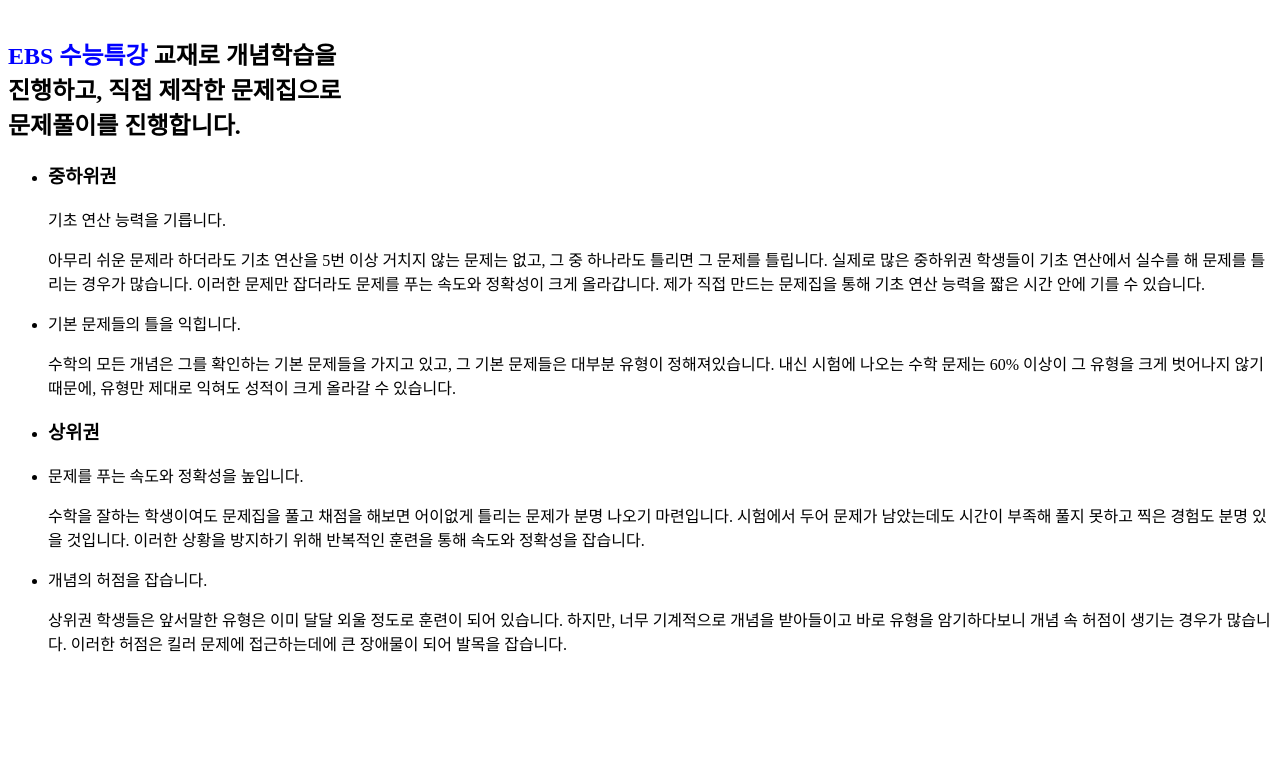
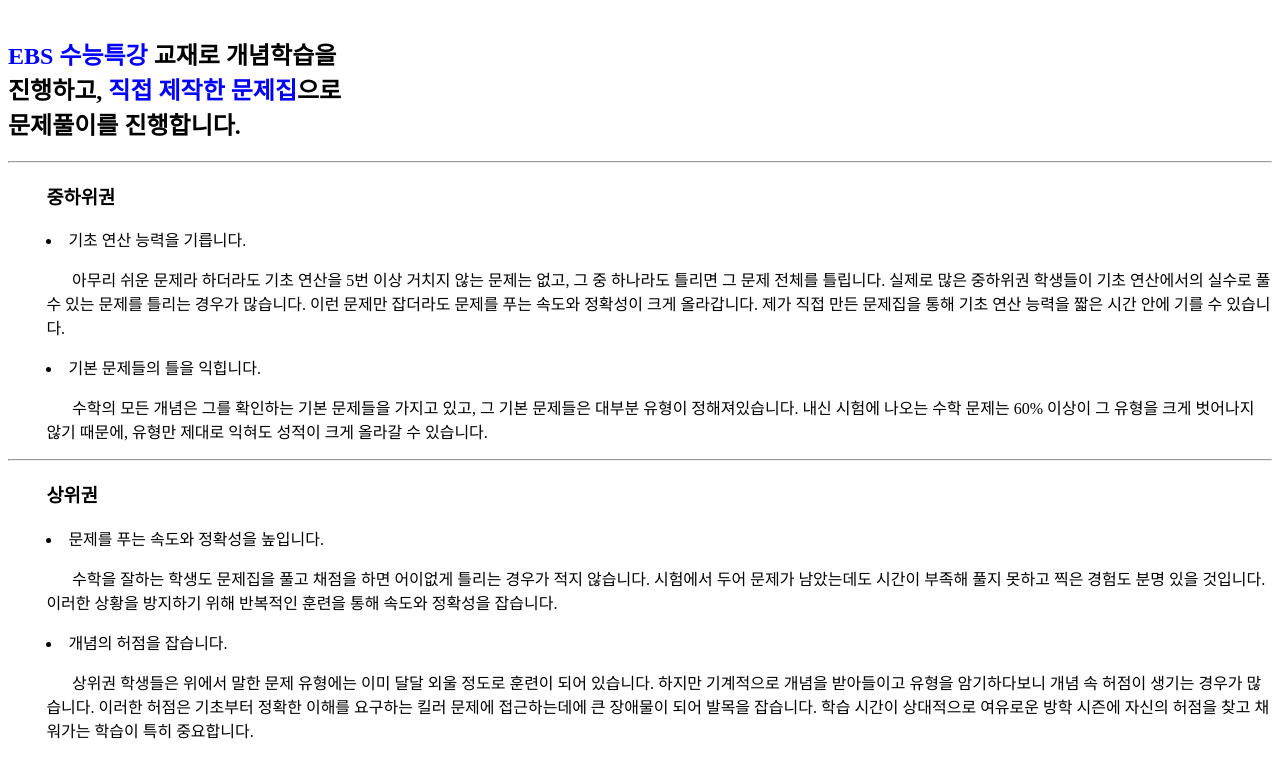
Before and after one commit to tngusrk/winter-school, a plain HTML site: page 수업내용.html in a window 1280 px wide. Drawn offline with Linux system fonts and the light colour scheme; a web font is replaced by a local one.

Commit message:
1.0.1
내용 추가 및 레이아웃 변경

```diff
--- a/수업내용.html
+++ b/수업내용.html
@@ -15,18 +15,18 @@
     </head>
     <body>
         <div style="height:1vh;"></div>
-        <h2 class="important"><span style="color:blue">EBS 수능특강</span> 교재로 개념학습을 <br>진행하고, 직접 제작한 문제집으로 <br>문제풀이를 진행합니다.</h2>
-        <ul>
-            <li class="important1"><h3>중하위권</h3></li>
-                <span>기초 연산 능력을 기릅니다.</span>
-                    <p>아무리 쉬운 문제라 하더라도 기초 연산을 5번 이상 거치지 않는 문제는 없고, 그 중 하나라도 틀리면 그 문제를 틀립니다. 실제로 많은 중하위권 학생들이 기초 연산에서 실수를 해 문제를 틀리는 경우가 많습니다. 이러한 문제만 잡더라도 문제를 푸는 속도와 정확성이 크게 올라갑니다. 제가 직접 만드는 문제집을 통해 기초 연산 능력을 짧은 시간 안에 기를 수 있습니다.</p>
-                    <li>기본 문제들의 틀을 익힙니다.</li>
-                    <p>수학의 모든 개념은 그를 확인하는 기본 문제들을 가지고 있고, 그  기본 문제들은 대부분 유형이 정해져있습니다. 내신 시험에 나오는 수학 문제는 60% 이상이 그 유형을 크게 벗어나지 않기 때문에, 유형만 제대로 익혀도 성적이 크게 올라갈 수 있습니다.</p>
-            <li class="important1"><h3>상위권</h3></li>
-                    <li>문제를 푸는 속도와 정확성을 높입니다.</li>
-                    <p>수학을 잘하는 학생이여도 문제집을 풀고 채점을 해보면 어이없게 틀리는 문제가 분명 나오기 마련입니다. 시험에서 두어 문제가 남았는데도 시간이 부족해 풀지 못하고 찍은 경험도 분명 있을 것입니다. 이러한 상황을 방지하기 위해 반복적인 훈련을 통해 속도와 정확성을 잡습니다.</p>
-                    <li>개념의 허점을 잡습니다.</li>
-                    <p>상위권 학생들은 앞서말한 유형은 이미 달달 외울 정도로 훈련이 되어 있습니다. 하지만, 너무 기계적으로 개념을 받아들이고 바로 유형을 암기하다보니 개념 속 허점이 생기는 경우가 많습니다. 이러한 허점은 킬러 문제에 접근하는데에 큰 장애물이 되어 발목을 잡습니다.</p>
-        </ul>
+        <h2 class="important"><span style="color:blue">EBS 수능특강</span> 교재로 개념학습을 <br>진행하고, <span style="color:blue">직접 제작한 문제집</span>으로 <br>문제풀이를 진행합니다.</h2>
+        <hr>
+        <h3 style="margin-left:3vw; font-family: 'nanumsquare';">중하위권</h3>
+        <li style="margin-left:3vw; font-family: 'nanumsquare';">기초 연산 능력을 기릅니다.</li>
+        <p style="margin-left:3vw; text-indent:2vw;">아무리 쉬운 문제라 하더라도 기초 연산을 5번 이상 거치지 않는 문제는 없고, 그 중 하나라도 틀리면 그 문제 전체를 틀립니다. 실제로 많은 중하위권 학생들이 기초 연산에서의 실수로 풀 수 있는 문제를 틀리는 경우가 많습니다. 이런 문제만 잡더라도 문제를 푸는 속도와 정확성이 크게 올라갑니다. 제가 직접 만든 문제집을 통해 기초 연산 능력을 짧은 시간 안에 기를 수 있습니다.</p>
+        <li style="margin-left:3vw; font-family: 'nanumsquare';">기본 문제들의 틀을 익힙니다.</li>
+        <p style="margin-left:3vw; text-indent:2vw;">수학의 모든 개념은 그를 확인하는 기본 문제들을 가지고 있고, 그  기본 문제들은 대부분 유형이 정해져있습니다. 내신 시험에 나오는 수학 문제는 60% 이상이 그 유형을 크게 벗어나지 않기 때문에, 유형만 제대로 익혀도 성적이 크게 올라갈 수 있습니다.</p>
+        <hr>
+        <h3 style="margin-left:3vw; font-family: 'nanumsquare';">상위권</h3>
+        <li style="margin-left:3vw; font-family: 'nanumsquare';">문제를 푸는 속도와 정확성을 높입니다.</li>
+        <p style="margin-left:3vw; text-indent:2vw;">수학을 잘하는 학생도 문제집을 풀고 채점을 하면 어이없게 틀리는 경우가 적지 않습니다. 시험에서 두어 문제가 남았는데도 시간이 부족해 풀지 못하고 찍은 경험도 분명 있을 것입니다. 이러한 상황을 방지하기 위해 반복적인 훈련을 통해 속도와 정확성을 잡습니다.</p>
+        <li style="margin-left:3vw; font-family: 'nanumsquare';">개념의 허점을 잡습니다.</li>
+        <p style="margin-left:3vw; text-indent:2vw;">상위권 학생들은 위에서 말한 문제 유형에는 이미 달달 외울 정도로 훈련이 되어 있습니다. 하지만 기계적으로 개념을 받아들이고 유형을 암기하다보니 개념 속 허점이 생기는 경우가 많습니다. 이러한 허점은 기초부터 정확한 이해를 요구하는 킬러 문제에 접근하는데에 큰 장애물이 되어 발목을 잡습니다. 학습 시간이 상대적으로 여유로운 방학 시즌에 자신의 허점을 찾고 채워가는 학습이 특히 중요합니다.</p>
     </body>
 </html>
```
